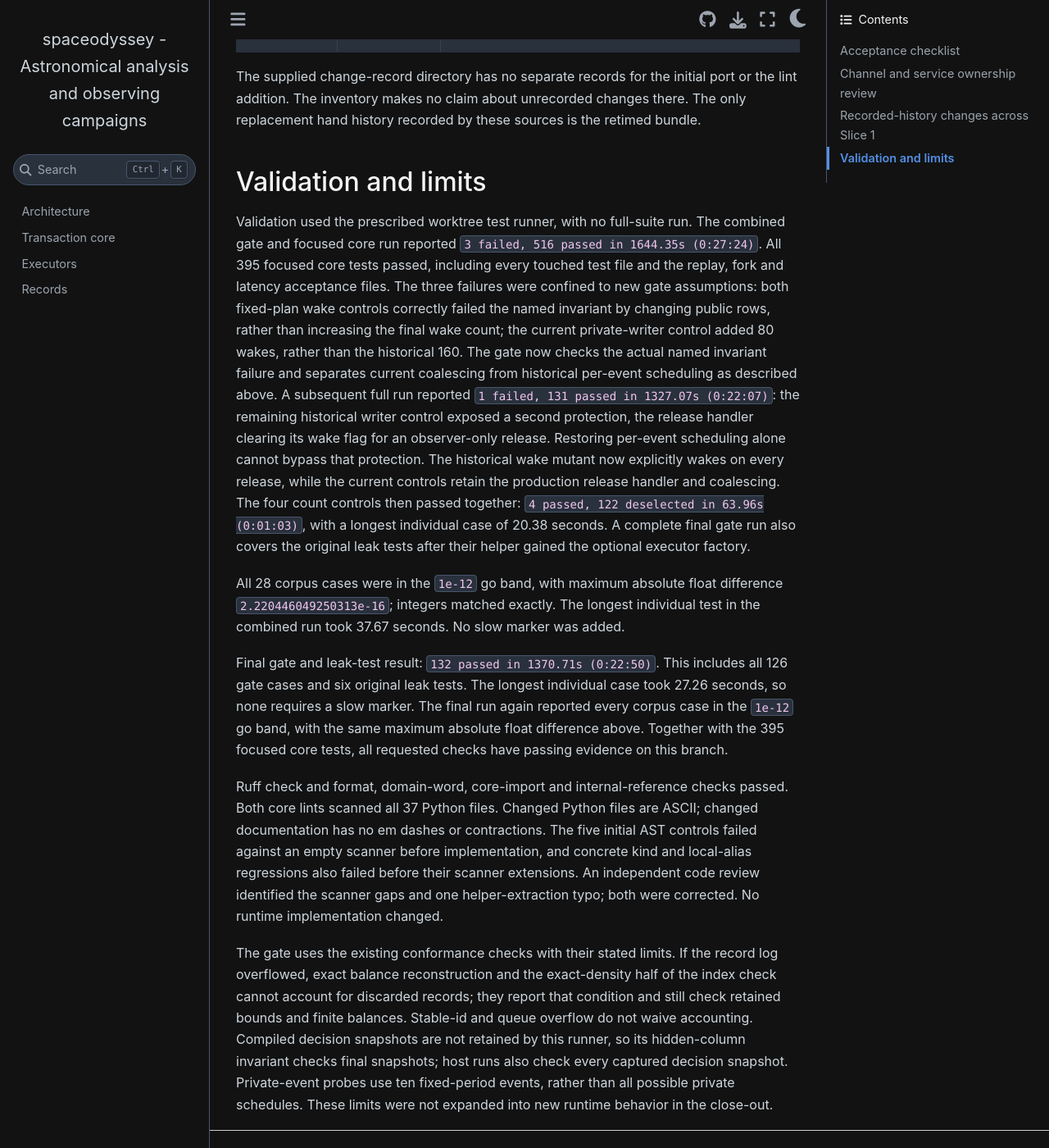
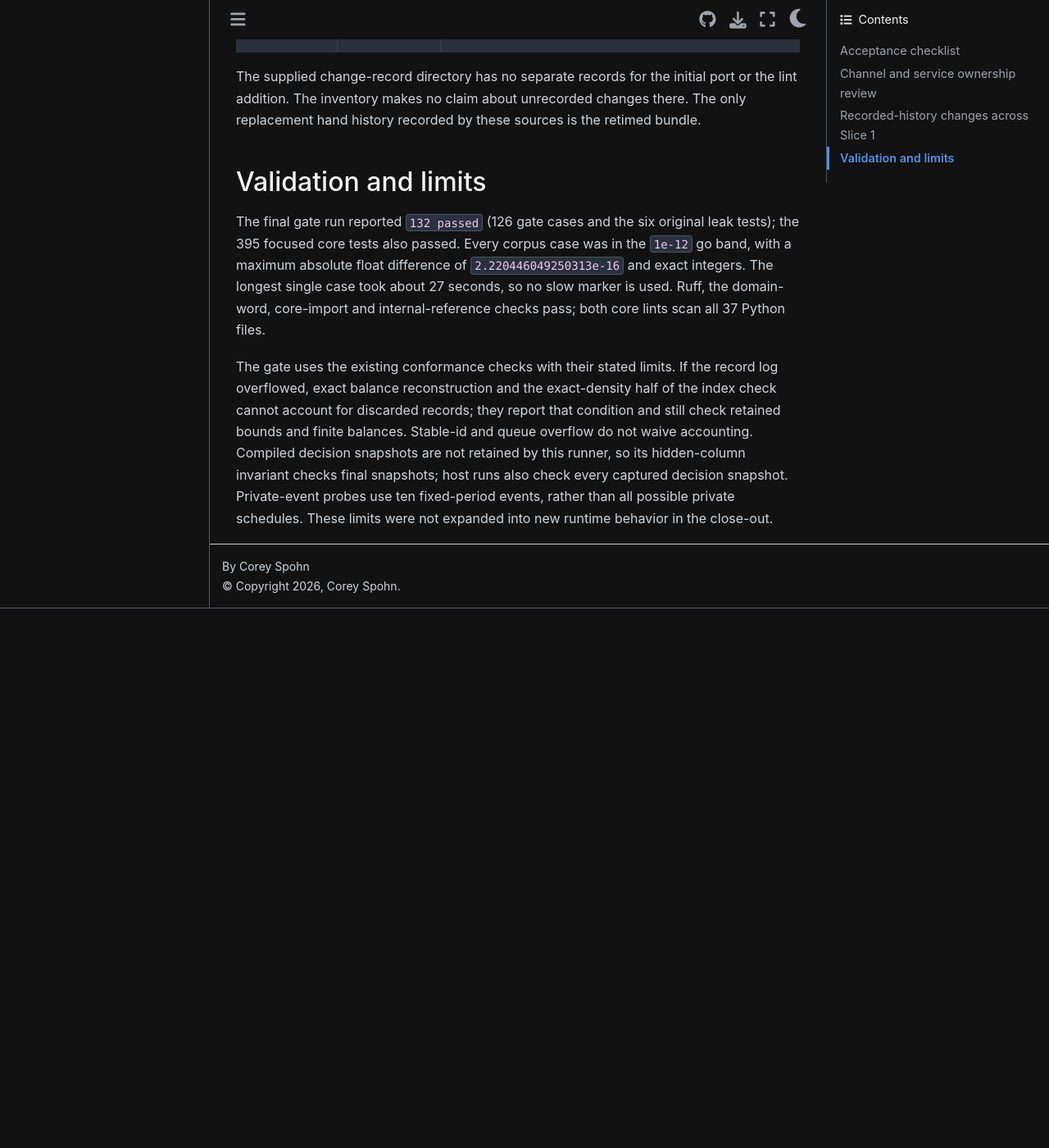
Before and after one commit to CoreySpohn/spaceodyssey, a Sphinx documentation site: the page built from docs/changes/slice-1-t12.md, in a window 1280 px wide and 1400 px high, scrolled down 6898 px. Shown: the whole window at 82% size. Built offline with Sphinx 7.4.7 and the Sphinx Book theme 1.1.4, drawn with Linux system fonts in a browser that asks for light colours; pages that are not in the unit, such as notebooks, are missing from menus; after the commit the page ends 7640 px from its top, so only the background shows below that; some of the changed text lies outside the part shown.

Commit message:
docs(core): name skyscapes for catalog access and trim the validation record

```diff
--- a/docs/changes/slice-1-t12.md
+++ b/docs/changes/slice-1-t12.md
@@ -102,43 +102,12 @@
 
 ## Validation and limits
 
-Validation used the prescribed worktree test runner, with no full-suite run.
-The combined gate and focused core run reported `3 failed, 516 passed in
-1644.35s (0:27:24)`. All 395 focused core tests passed, including every touched
-test file and the replay, fork and latency acceptance files. The three failures
-were confined to new gate assumptions: both fixed-plan wake controls correctly
-failed the named invariant by changing public rows, rather than increasing the
-final wake count; the current private-writer control added 80 wakes, rather than
-the historical 160. The gate now checks the actual named invariant failure and
-separates current coalescing from historical per-event scheduling as described
-above. A subsequent full run reported `1 failed, 131 passed in 1327.07s
-(0:22:07)`: the remaining historical writer control exposed a second protection,
-the release handler clearing its wake flag for an observer-only release. Restoring
-per-event scheduling alone cannot bypass that protection. The historical wake
-mutant now explicitly wakes on every release, while the current controls retain
-the production release handler and coalescing. The four count controls then
-passed together: `4 passed, 122 deselected in 63.96s (0:01:03)`, with a longest
-individual case of 20.38 seconds. A complete final gate run also covers the
-original leak tests after their helper gained the optional executor factory.
-
-All 28 corpus cases were in the `1e-12` go band, with maximum absolute float
-difference `2.220446049250313e-16`; integers matched exactly. The longest individual
-test in the combined run took 37.67 seconds. No slow marker was added.
-
-Final gate and leak-test result: `132 passed in 1370.71s (0:22:50)`.
-This includes all 126 gate cases and six original leak tests. The longest
-individual case took 27.26 seconds, so none requires a slow marker. The final run
-again reported every corpus case in the `1e-12` go band, with the same maximum
-absolute float difference above. Together with the 395 focused core tests, all
-requested checks have passing evidence on this branch.
-
-Ruff check and format, domain-word, core-import and internal-reference checks
-passed. Both core lints scanned all 37 Python files. Changed Python files are
-ASCII; changed documentation has no em dashes or contractions. The five initial
-AST controls failed against an empty scanner before implementation, and concrete
-kind and local-alias regressions also failed before their scanner extensions.
-An independent code review identified the scanner gaps and one helper-extraction
-typo; both were corrected. No runtime implementation changed.
+The final gate run reported `132 passed` (126 gate cases and the six original
+leak tests); the 395 focused core tests also passed. Every corpus case was in the
+`1e-12` go band, with a maximum absolute float difference of
+`2.220446049250313e-16` and exact integers. The longest single case took about
+27 seconds, so no slow marker is used. Ruff, the domain-word, core-import and
+internal-reference checks pass; both core lints scan all 37 Python files.
 
 The gate uses the existing conformance checks with their stated limits. If the
 record log overflowed, exact balance reconstruction and the exact-density half of
```
Also changed, not shown: other parts of docs/changes/slice-1-t12.md (+1 -1 lines).
